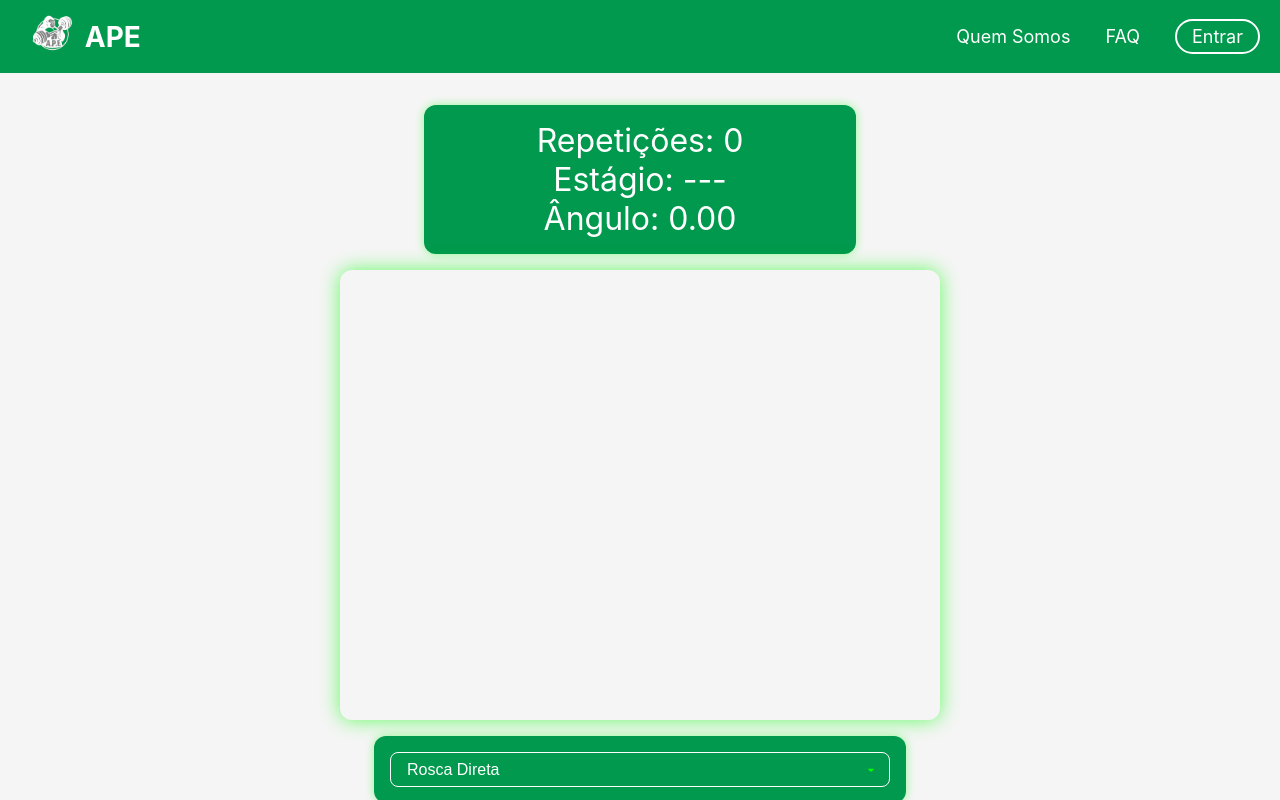
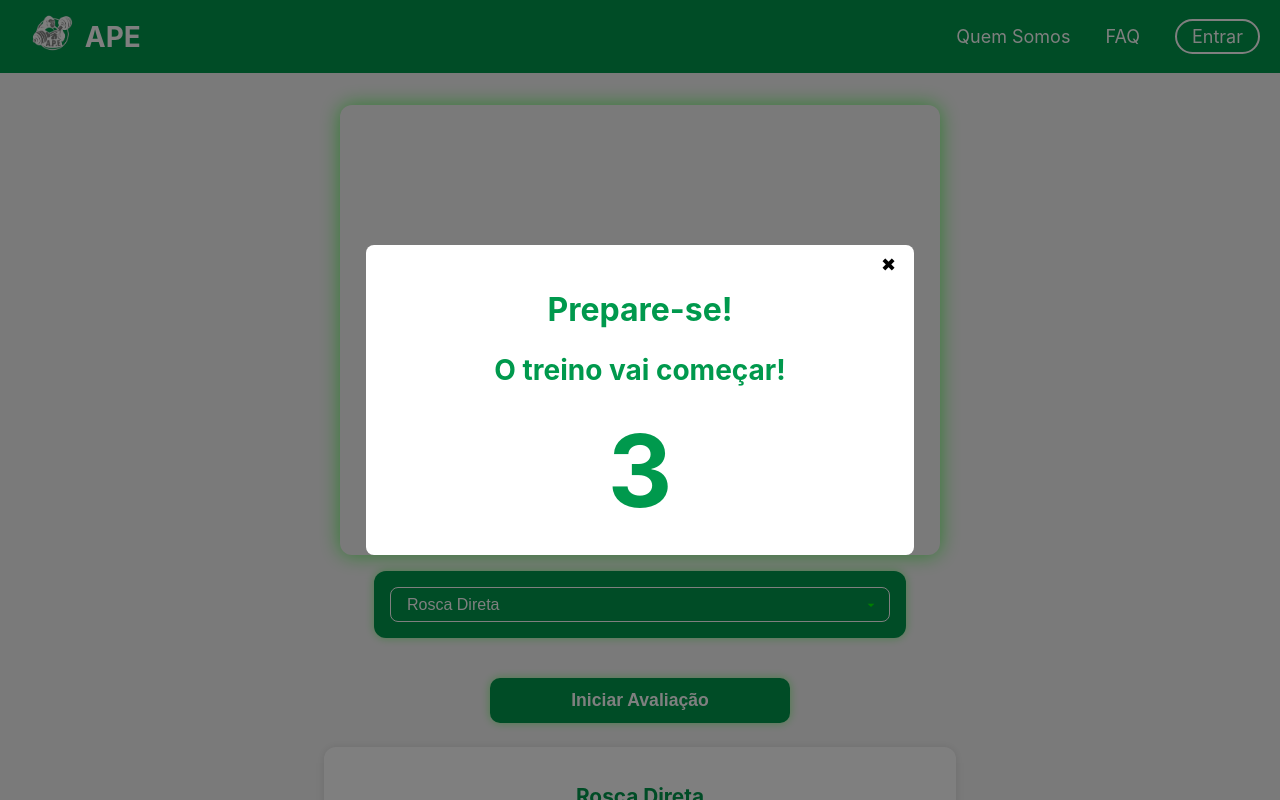
Before and after one commit to lucassantuss/ape-web, a React (Create React App) app: page /exercicio in a window 1280 px wide. Both pictures are taken after a click on the button "Iniciar Avaliação". Shown: the top 800 px of the page. Built offline with nearby package versions, Linux system fonts and the light colour scheme; no server answers.

Commit message:
add: timer inicio treino

```diff
--- a/src/hooks/usePoseDetection.js
+++ b/src/hooks/usePoseDetection.js
@@ -1,4 +1,5 @@
 import { useEffect, useRef, useState, useCallback } from 'react';
+import { Pose } from "@mediapipe/pose";
 
 export function usePoseDetection() {
     const canvasRef = useRef(null);
@@ -9,6 +10,8 @@ export function usePoseDetection() {
 
     const [isRunning, setIsRunning] = useState(false);
     const [exercise, setExercise] = useState('roscaDireta');
+
+    const [showModal, setShowModal] = useState(false);
 
     const poseRef = useRef(null);
     const rafRef = useRef(null);
@@ -128,7 +131,6 @@ export function usePoseDetection() {
     };
 
     const start = async () => {
-
         await setupCamera();
         reset();
 
@@ -185,6 +187,8 @@ export function usePoseDetection() {
         setExercise,
         start,
         stop,
-    reset
+        reset,
+        setShowModal,
+        showModal
     };
 }
--- a/src/pages/Exercicio/index.js
+++ b/src/pages/Exercicio/index.js
@@ -4,6 +4,8 @@ import VideoCanvas from 'components/VideoCanvas';
 import InfoBox from 'components/InfoBox';
 import SelectExercicio from 'components/SelectExercicio';
 import './Exercicio.css';
+import Modal from 'components/Modal';
+import Title from 'components/Title';
 
 const exerciciosInfo = {
     roscaDireta: {
@@ -91,17 +93,39 @@ export default function Exercicio() {
         exercise,
         setExercise,
         start,
-    reset
+        reset,
+        setShowModal,
+        showModal
     } = usePoseDetection();
 
     const [mostrarStatus, setMostrarStatus] = useState(false);
     const [resultados, setResultados] = useState([]);
+    const [contador, setContador] = useState();
 
     const exercicioSelecionado = exerciciosInfo[exercise];
 
     const handleStart = () => {
+        setShowModal(true);
+        setContador(5);
+        iniciarTimer();
+    };
+
+    const iniciarTimer = () => {
+        let timer = setInterval(() => {
+            setContador(prev => {
+                if (prev <= 1) {
+                    clearInterval(timer);
+                    setShowModal(false);
                     setMostrarStatus(true);
                     start();
+                    return 0;
+                }
+                return prev - 1;
+            });
+        }, 1000);
+
+        // garante limpeza se o componente desmontar
+        return () => clearInterval(timer);
     };
 
     const handleSalvarResultados = () => {
@@ -128,6 +152,17 @@ export default function Exercicio() {
             {mostrarStatus && (
                 <InfoBox counter={counter} stage={stageRef.current} angle={angle} />
             )}
+
+            <Modal isOpen={showModal} onClose={() => setShowModal(false)}>
+                <Title
+                    titulo={'Prepare-se!'}
+                    titulo2={`O treino vai começar!`}
+                />
+                <div style={{ textAlign: "center" }}>
+                    <label style={{ color: "#00994d", fontSize: "100px", fontWeight: "bold" }}>{contador}</label>
+                </div>
+
+            </Modal>
 
             <VideoCanvas canvasRef={canvasRef} videoRef={videoRef} />
 
```
Lines whose indentation alone changed are shown as unchanged.
